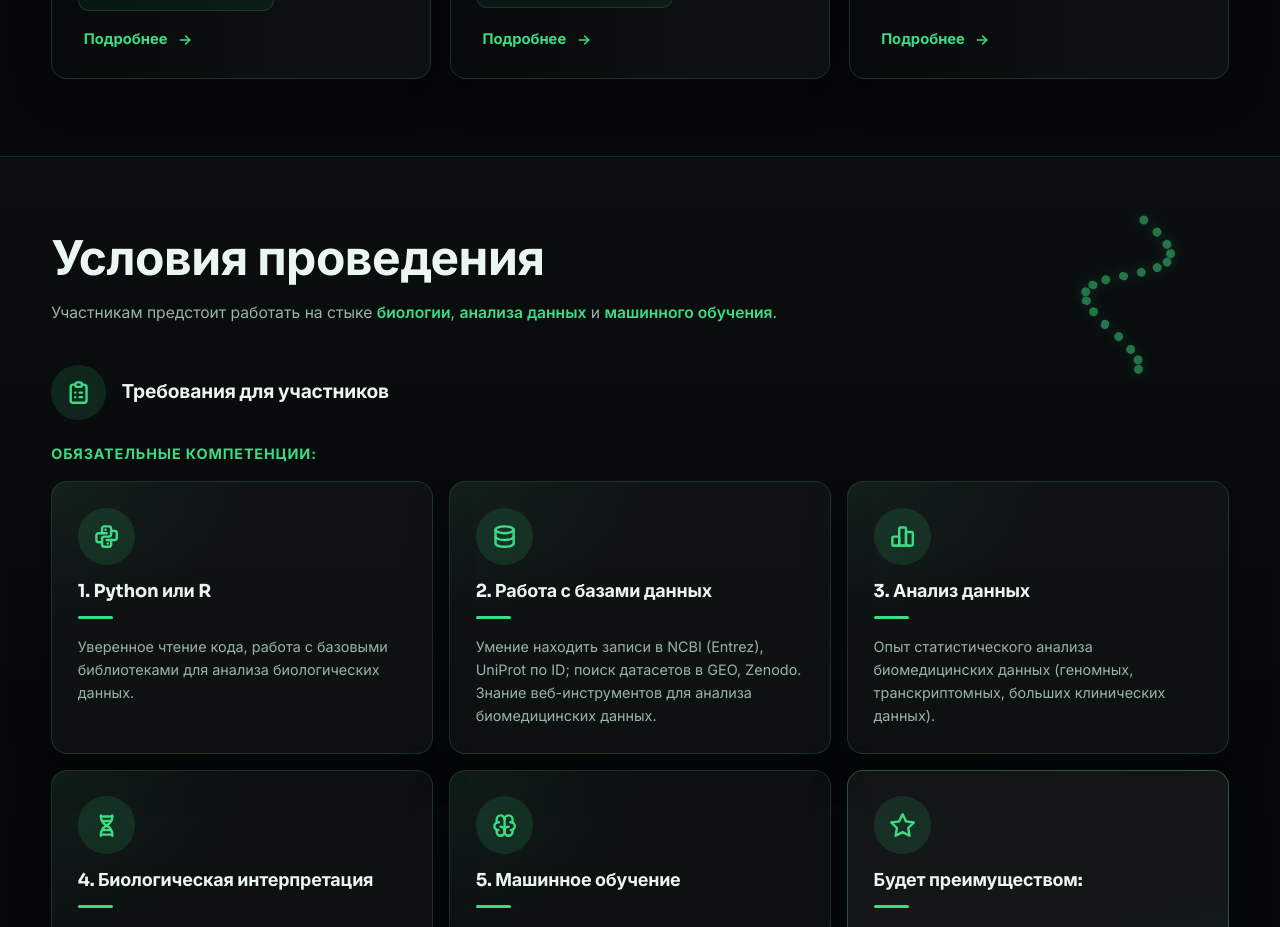
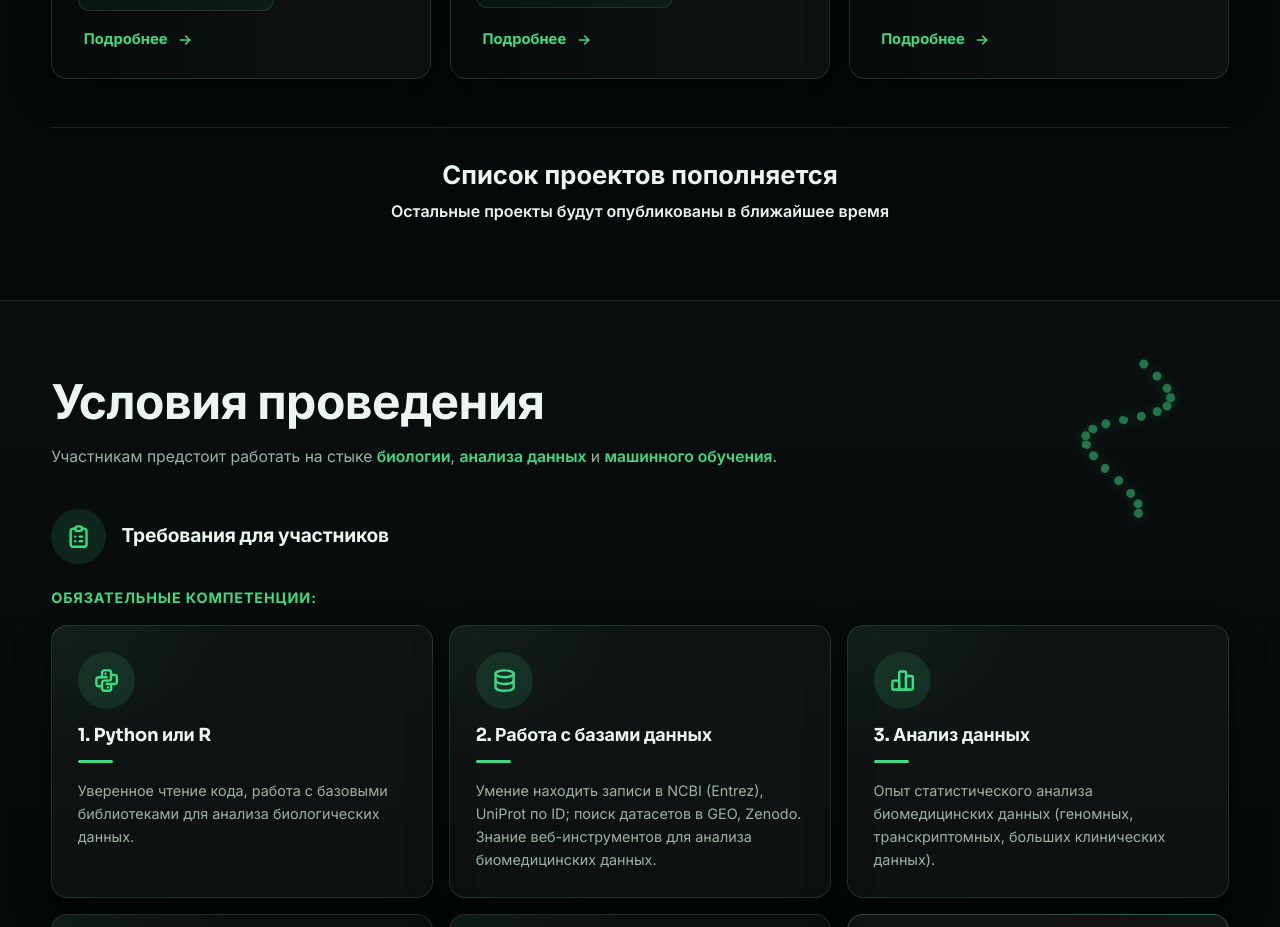
Before and after one commit to saitnado/my-site, a React (Vite) app: page / in a window 1280 px wide. Shown: the part 4980-5907 px from the top of the page. Built offline with nearby package versions, Linux system fonts and the light colour scheme.

Commit message:
add nb page styles

```diff
--- a/src/App.css
+++ b/src/App.css
@@ -1045,6 +1045,32 @@ main > section + section,
   gap: 1.15rem;
 }
 
+.projects-note {
+  margin-top: 3rem;
+  padding-top: 2rem;
+  border-top: 1px solid var(--border);
+  text-align: center;
+  color: var(--text);
+}
+
+.projects-note p {
+  margin: 0;
+  color: var(--text);
+}
+
+.projects-note-title {
+  font-size: clamp(1.35rem, 2vw, 2rem);
+  font-weight: 800;
+  line-height: 1.15;
+}
+
+.projects-note-title + p {
+  margin-top: 0.65rem;
+  font-size: clamp(1rem, 1.2vw, 1.2rem);
+  font-weight: 600;
+  line-height: 1.45;
+}
+
 .project-card {
   position: relative;
   min-height: 21rem;
--- a/src/App.jsx
+++ b/src/App.jsx
@@ -454,6 +454,11 @@ function App() {
               </article>
             ))}
           </div>
+
+          <div className="projects-note">
+            <p className="projects-note-title">Список проектов пополняется</p>
+            <p>Остальные проекты будут опубликованы в ближайшее время</p>
+          </div>
         </section>
 
         {activeProject ? (
```
